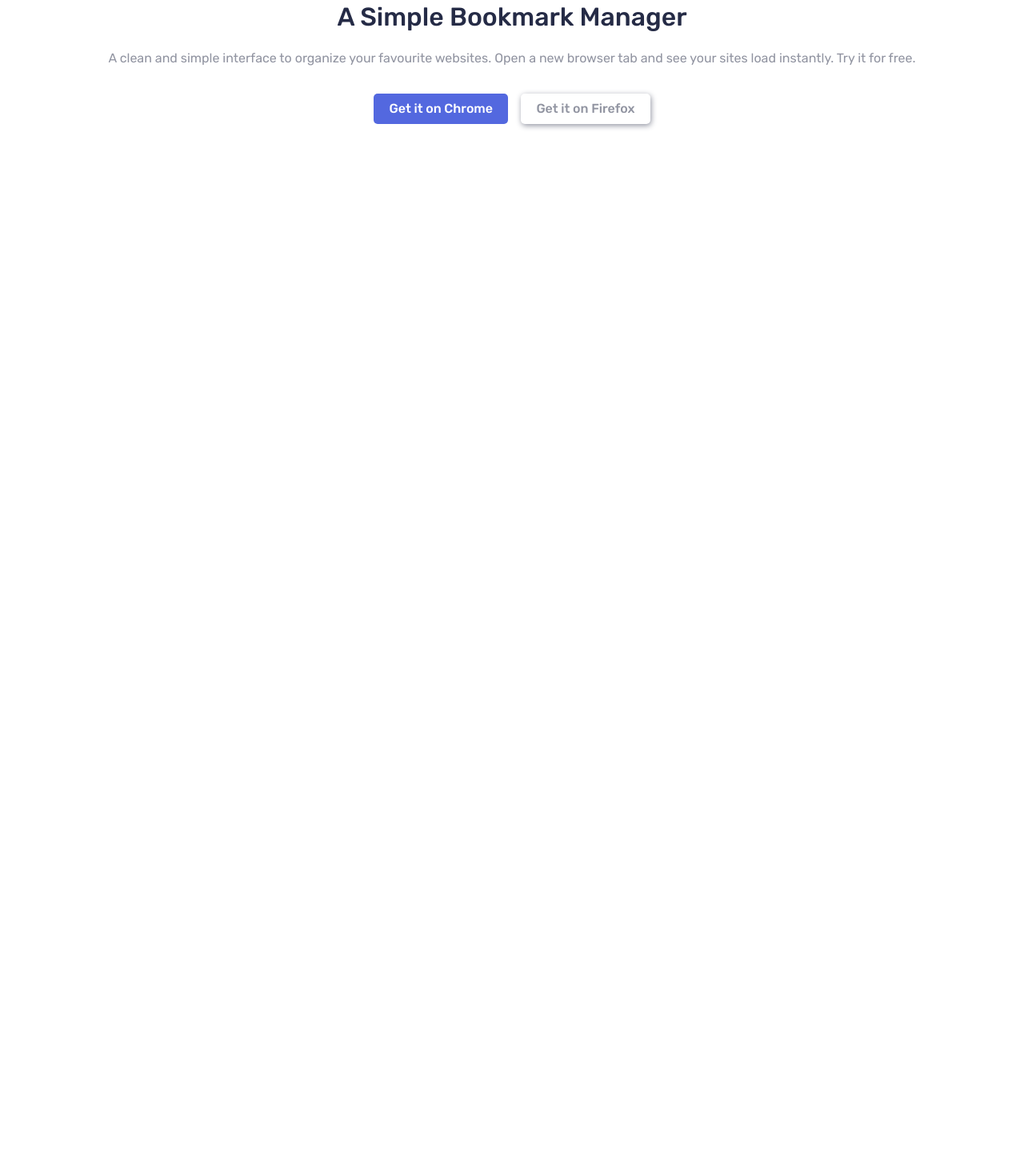
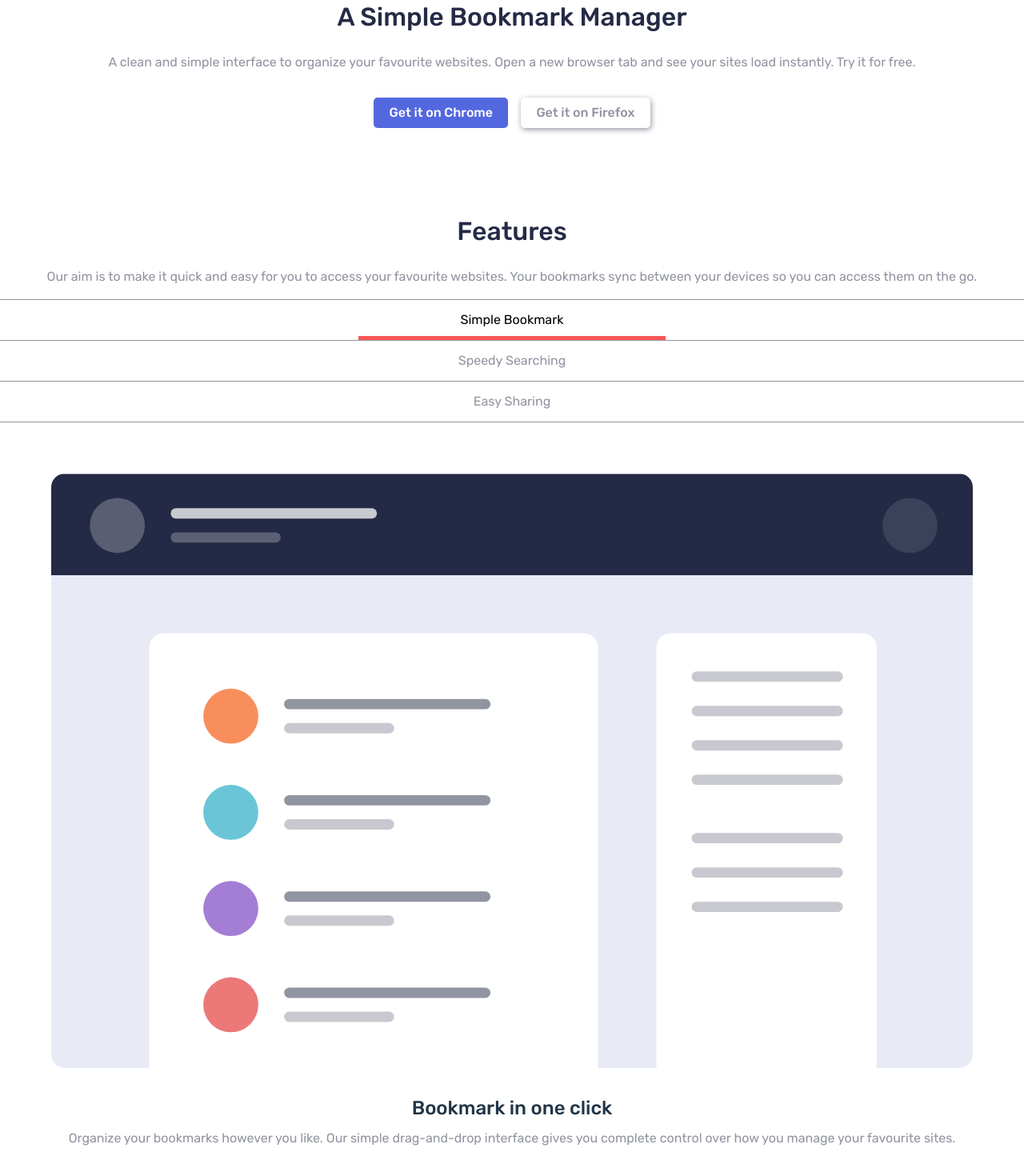
Before and after one commit to Robertron624/bookmark-landing-page, a Svelte app: page / in a window 1280 px wide. Shown: the part 1037-2507 px from the top of the page at 80% size. Before the commit the page ends 1224 px from the top, so only its background shows below. Built offline with nearby package versions, Linux system fonts and the light colour scheme.

Commit message:
features section added

```diff
--- a/src/App.svelte
+++ b/src/App.svelte
@@ -2,6 +2,7 @@
   import svelteLogo from './assets/svelte.svg'
   import viteLogo from '/vite.svg'
   import Counter from './lib/Counter.svelte'
+  import FeaturesTabs from './FeaturesTabs.svelte'
 </script>
 
 <header>
@@ -16,7 +17,7 @@
     <div class="background-shape"></div>
     <img src="/illustration-hero.svg" alt="illustration of a tablet">
   </div>
-  <div class="intro-text">
+  <section class="intro-text">
     <h1 class="title">
       A Simple Bookmark Manager
     </h1>
@@ -31,7 +32,16 @@
         Get it on Firefox
       </button>
     </div>
-  </div>
+  </section>
+  <section class="features">
+    <h1 class="title">
+      Features
+    </h1>
+    <p class="content">
+      Our aim is to make it quick and easy for you to access your favourite websites. Your bookmarks sync between your devices so you can access them on the go.
+    </p>
+    <FeaturesTabs />
+  </section>
 </main>
 
 <style type="text/scss" lang="scss">
@@ -107,6 +117,21 @@
         }
       }
     }
+
+    section.features {
+      margin-top: 7rem;
+
+      h1.title {
+        font-size: 2rem;
+        font-weight: 500;
+        color: $very-dark-blue;
+      }
+
+      p.content {
+        color: $grayish-blue;
+        padding: 0 2rem;
+      }
+    }
   }
 
   header {
--- /dev/null
+++ b/src/FeaturesTabs.svelte
@@ -0,0 +1,123 @@
+<script>
+    let currentSelection = "simple";
+</script>
+
+<div class="tabs">
+    <div
+        on:click={() => (currentSelection = "simple")}
+        on:keydown={() => (currentSelection = "simple")}
+        class="simple feature"
+        class:selected={currentSelection == "simple"}
+    >
+        Simple Bookmark
+        <span class="selected-bottom" />
+    </div>
+    <div
+        on:click={() => (currentSelection = "speedy")}
+        on:keydown={() => (currentSelection = "speedy")}
+        class="speedy feature"
+        class:selected={currentSelection == "speedy"}
+    >
+        Speedy Searching
+        <span class="selected-bottom" />
+    </div>
+    <div
+        on:click={() => (currentSelection = "easy")}
+        on:keydown={() => (currentSelection = "easy")}
+        class="easy feature"
+        class:selected={currentSelection == 'easy'}
+    >
+        Easy Sharing
+        <span class="selected-bottom" />
+    </div>
+</div>
+
+<div class="content" >
+    <div class="simple-content" class:selected={currentSelection == 'simple'}>
+        <img src="/illustration-features-tab-1.svg" alt="illustration of a tablet" />
+        <h2>Bookmark in one click</h2>
+        <p>
+            Organize your bookmarks however you like. Our simple drag-and-drop interface gives you complete control over how you manage your favourite sites.
+        </p>
+    </div>
+    <div class="speedy-content" class:selected={currentSelection == 'speedy'}>
+        <img src="/illustration-features-tab-2.svg" alt="illustration of a tablet" />
+        <h2>Intelligent search</h2>
+        <p>
+            Our powerful search feature will help you find saved sites in no time at all. No need to trawl through all of your bookmarks.
+        </p>
+    </div>
+    <div class="easy-content" class:selected={currentSelection == 'easy'}>
+        <img src="/illustration-features-tab-3.svg" alt="illustration of a tablet" />
+        <h2>Share your bookmarks</h2>
+        <p>
+            Easily share your bookmarks and collections with others. Create a shareable link that you can send at the click of a button.
+        </p>
+    </div>
+</div>
+
+<style type="text/scss" lang="scss">
+    @import "./vars.scss";
+
+    .tabs{
+        .feature {
+            justify-content: center;
+            height: 50px;
+            border-bottom: 1px solid $grayish-blue;
+            display: flex;
+            flex-direction: column;
+            align-items: center;
+            position: relative;
+            color: $grayish-blue;
+        }
+
+        .feature.simple {
+            border-top: 1px solid $grayish-blue;
+        }
+
+        .selected {
+            color: black;
+            .selected-bottom {
+                position: absolute;
+                background-color: $soft-red;
+                width: 30%;
+                height: 5px;
+                display: block;
+                bottom: 0;
+            }
+        }
+    }
+
+    .content {
+        margin-top: 4rem;
+        margin-bottom: 5rem;
+
+        .selected {
+            display: flex !important;
+        }
+
+        .speedy-content,
+        .easy-content,
+        .simple-content {
+            display: none;
+            flex-direction: column;
+            align-items: center;
+            justify-content: center;
+            img {
+                width: 90%;
+            }
+            h2 {
+                margin-top: 2rem;
+                margin-bottom: .5rem;
+            }
+            p {
+                margin-bottom: 2rem;
+                margin-top: 0;
+                color: $grayish-blue;
+                padding: 0 1.5rem;
+            }
+        }
+
+    }
+
+</style>
```
Also changed, not shown: 1 other file (tests, documents, lock files or other folders).
